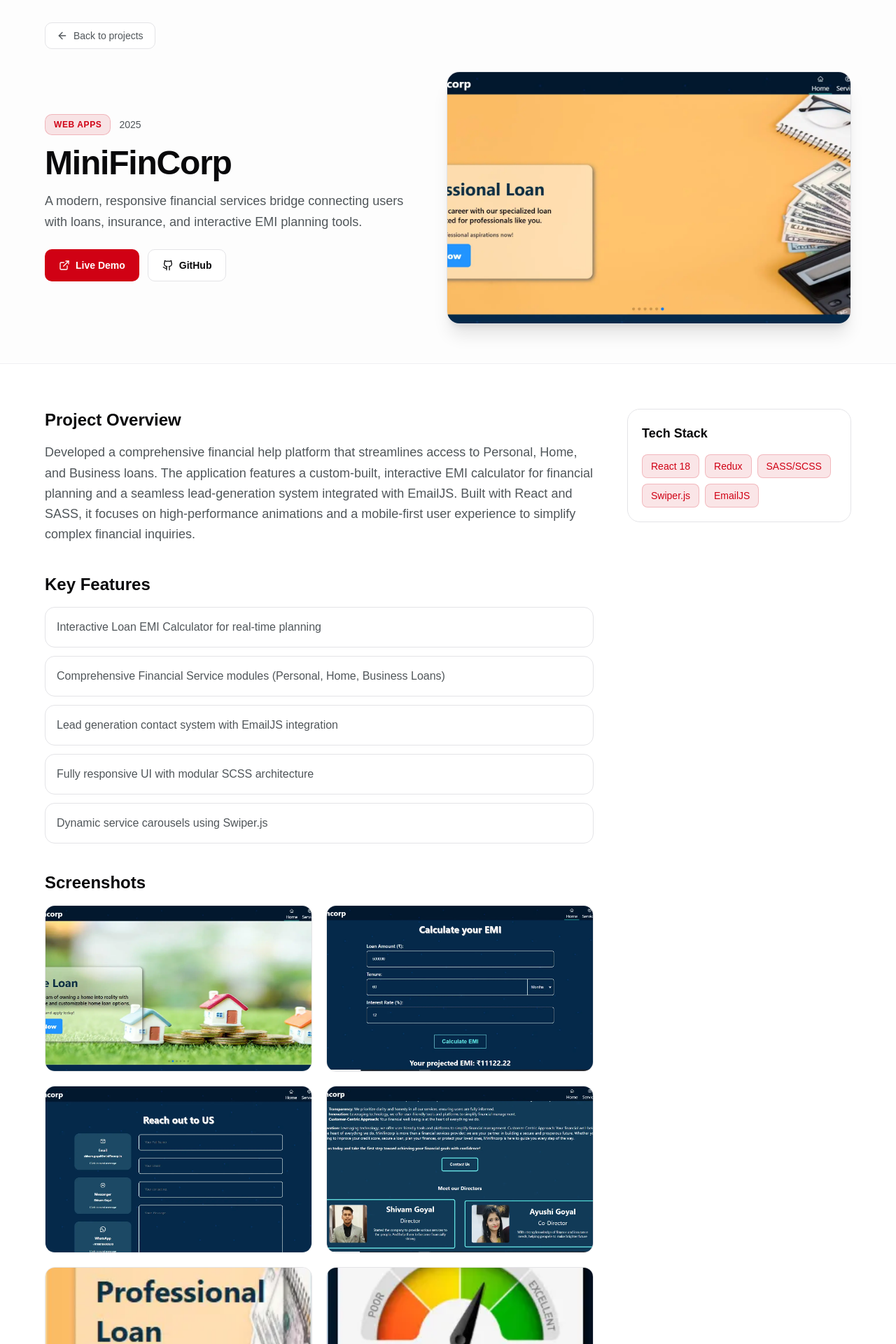
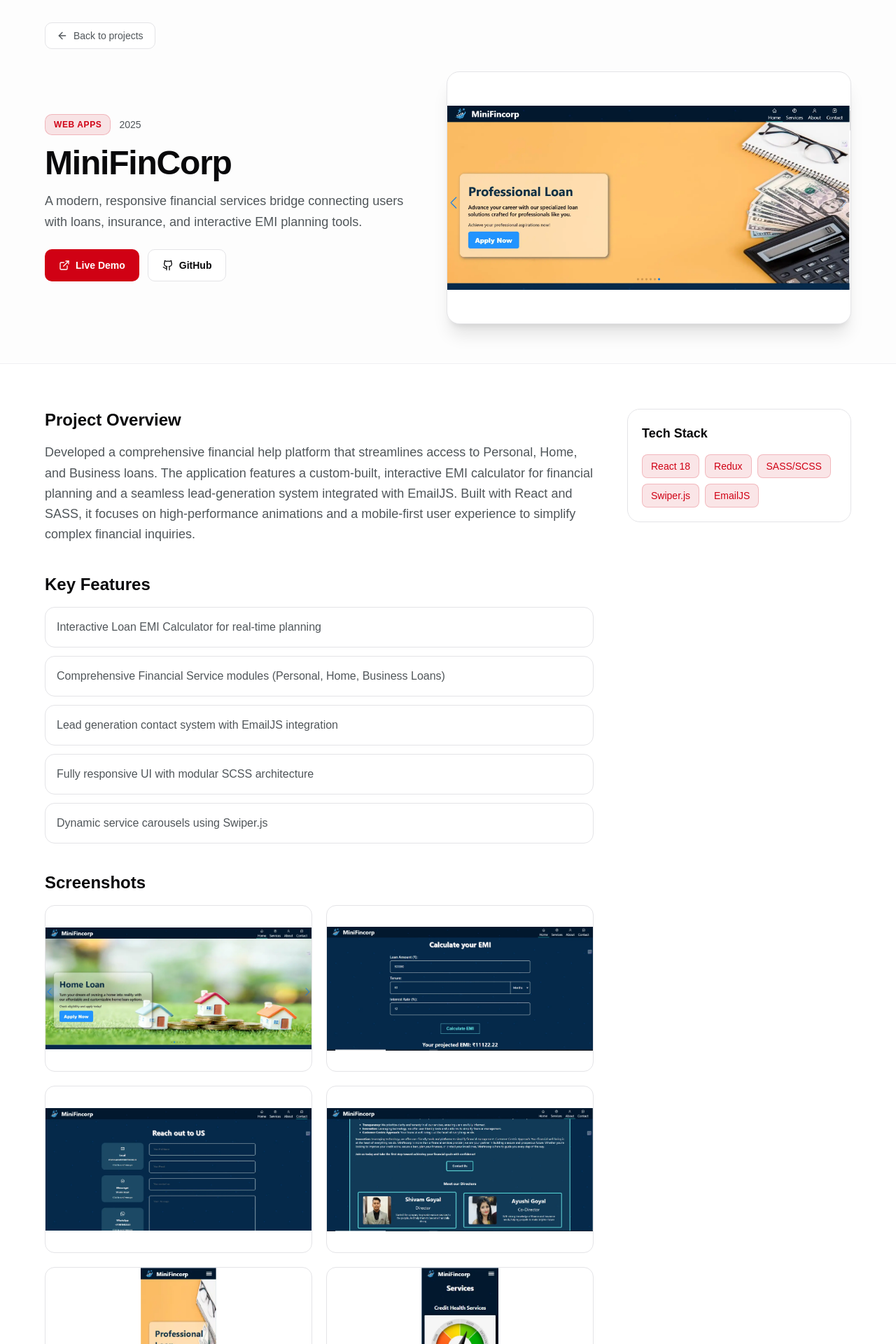
Before and after one commit to KrishnaDs007/krishnas_portfolio, a Next.js app: page /projects/proj-1 in a window 1280 px wide. Shown: the top 1920 px of the page at 70% size. Built offline with nearby package versions, Linux system fonts and the light colour scheme.

Commit message:
Preserve project screenshot proportions

```diff
--- a/app/projects/[id]/page.tsx
+++ b/app/projects/[id]/page.tsx
@@ -157,7 +157,7 @@
                   fill
                   sizes="(min-width: 1024px) 640px, calc(100vw - 32px)"
                   priority
-                  className="object-cover"
+                  className="object-contain"
                 />
               </div>
             </div>
@@ -210,7 +210,7 @@
                           alt={`${project.title} screenshot ${index + 2}`}
                           fill
                           sizes="(min-width: 768px) 50vw, calc(100vw - 32px)"
-                          className="object-cover"
+                          className="object-contain"
                         />
                       </div>
                     ))}
```
